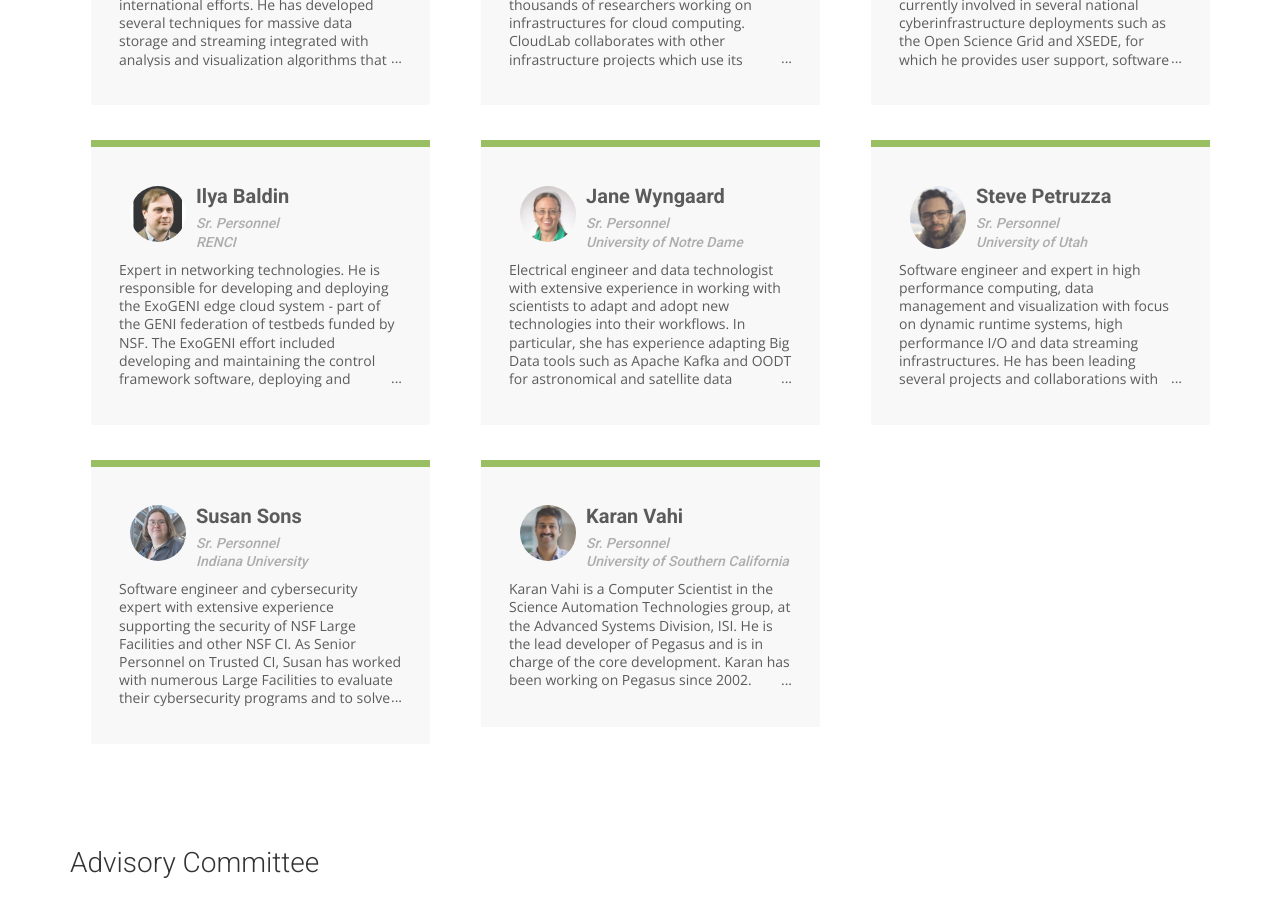
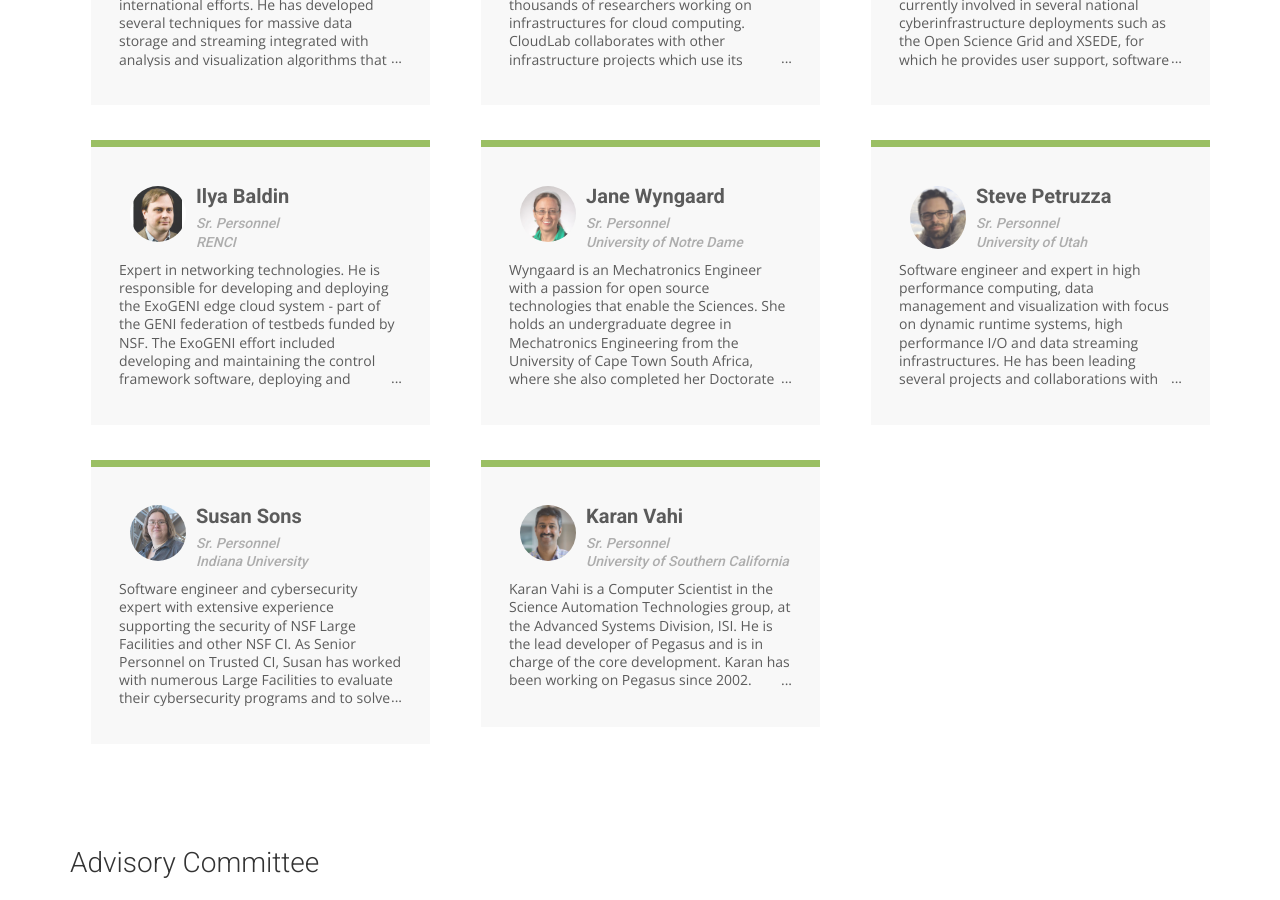
Before and after one commit to cicoe/cicoe.github.io, a Jekyll site: the page built from people.html, in a window 1280 px wide and 900 px high, scrolled down 1087 px. Built offline with Jekyll 4.4.1, drawn with Linux system fonts in a browser that asks for light colours; nearby versions of some CDN libraries; some web fonts are replaced.

Commit message:
Staff update

```diff
--- a/_data/participants.yml
+++ b/_data/participants.yml
@@ -52,7 +52,7 @@
   website:  "https://crc.nd.edu/index.php/ci-group/jane-wyngaard"
   role: "Sr. Personnel"
   institution: "University of Notre Dame"
-  description: "Electrical engineer and data technologist with extensive experience in working with scientists to adapt and adopt new technologies into their workflows. In particular, she has experience adapting Big Data tools such as Apache Kafka and OODT for astronomical and satellite data workflows, and building and customising embedded data capture systems for ecological sensor systems on drones. She was the lead hackathon and training coordinator in the NSF EarthCube Polar-Cyberinfrastructure RCN, facilitating polar scientists’ use of HPC resources, and is a repository maintainer for Data Carpentry. Wyngaard's research is focused on adapting low-cost sensing and drone technologies for multiple science users, and developing tools to facilitate the use of data management systems.In this capacity she is working with the Notre Dame's collaboration NEON site. As a member of the Research Data Alliance Technical Advisory Board, and a co-chair of the Earth Science Information Partners Federation Drone Cluster, Wyngaard spends significant time working to bridge the community gap between the physical sciences and new technologies."
+  description: "Wyngaard is an Mechatronics Engineer with a passion for open source technologies that enable the Sciences. She holds an undergraduate degree in Mechatronics Engineering from the University of Cape Town South Africa, where she also completed her Doctorate focused on microprocessor design for Scientific High Performance Computing. Following a post-doctoral position building BigData tools for Earth Science at the NASA Jet Propulsion Laboratory, she joined the University of Notre Dame's Center for Research Computing as a computational scientist. Here she is pursuing her research interests in building embedded open source hardware and software tools for Science applications including; using Remotely Piloted Aircraft Systems and connected Edge Computing for data capture, Data analytics and Management on Embedded Systems, and connecting High Performance Computing resources to limited resource edge devices."
 
 - name: "Steve Petruzza"
   photo: "petruzza.png"
```
